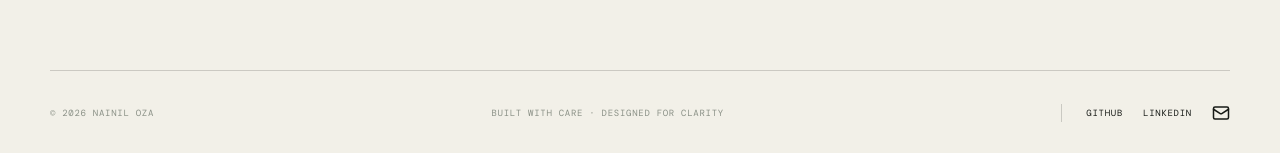
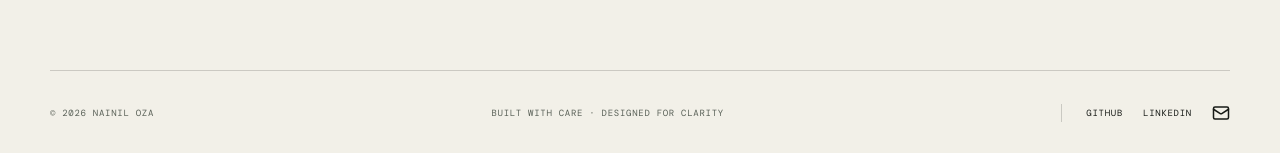
Before and after one commit to Nainil1412/nainil-portfolio, a React (Vite) app: page / in a window 1280 px wide. Shown: the part 6908-7061 px from the top of the page. Built offline with nearby package versions, Linux system fonts and the light colour scheme; a web font is replaced by a local one.

Commit message:
Correct footer contrast token

```diff
--- a/src/styles.css
+++ b/src/styles.css
@@ -64,7 +64,7 @@ h1 em { color: #6b7167; }
 .section-intro, .project-summary, .project-detail p, .github-project p, .about-copy > p, .about-aside p:not(.aside-label), .workflow-step p, .case-copy > p:not(.case-role):not(.case-label) { color: #596057; }
 .project-lime .project-index, .project-lime .project-type { color: #5b7214; }.project-blue .project-index, .project-blue .project-type { color: #4f668e; }.project-orange .project-index, .project-orange .project-type { color: #9b4c2c; }
 .contact { padding-bottom: 150px; }.contact-line { height: 1px; background: var(--line); margin-bottom: 70px; }.contact .section-kicker { margin-bottom: 30px; }.contact h2 { margin-bottom: 36px; }.contact h2 em { color: #777e73; }.contact-link { display: inline-flex; align-items: center; gap: 17px; font-size: clamp(18px, 2.4vw, 30px); font-weight: 700; letter-spacing: -.04em; border-bottom: 2px solid var(--ink); padding-bottom: 10px; transition: color .2s ease, border-color .2s ease; }.contact-link:hover { color: #758927; border-color: #758927; }
-.footer { border-top: 1px solid var(--line); min-height: 86px; display: flex; align-items: center; justify-content: space-between; gap: 32px; color: #8a9086; font-family: var(--mono); font-size: 9px; text-transform: uppercase; letter-spacing: .08em; }.socials { display: flex; align-items: center; gap: 20px; padding-left: 24px; border-left: 1px solid var(--line); }.socials a { display: inline-flex; align-items: center; gap: 6px; color: var(--ink); transition: color .2s ease, transform .2s ease; }.socials a:hover { color: #71872a; transform: translateY(-2px); }
+.footer { border-top: 1px solid var(--line); min-height: 86px; display: flex; align-items: center; justify-content: space-between; gap: 32px; color: #596057; font-family: var(--mono); font-size: 9px; text-transform: uppercase; letter-spacing: .08em; }.socials { display: flex; align-items: center; gap: 20px; padding-left: 24px; border-left: 1px solid var(--line); }.socials a { display: inline-flex; align-items: center; gap: 6px; color: var(--ink); transition: color .2s ease, transform .2s ease; }.socials a:hover { color: #71872a; transform: translateY(-2px); }
 .dark-theme { --ink: #f2f0e8; --paper: #141713; --line: rgba(242,240,232,.2); --muted: #aeb4a9; min-height: 100vh; background: var(--paper); color: var(--ink); }.dark-theme .nav-links, .dark-theme .eyebrow, .dark-theme .hero-lede, .dark-theme .section-intro, .dark-theme .project-summary, .dark-theme .project-detail p, .dark-theme .github-project p, .dark-theme .about-copy > p, .dark-theme .about-aside p:not(.aside-label), .dark-theme .skill-row p { color: #adb4a8; }.dark-theme .project-type, .dark-theme .section-kicker, .dark-theme .strip-label, .dark-theme .aside-label, .dark-theme .github-number, .dark-theme .skill-row > span, .dark-theme .career-line span { color: #8f988b; }.dark-theme .hero-visual { background: #0c0e0b; }.dark-theme .button-primary { background: var(--lime); color: #171a16; }.dark-theme .button-quiet { color: #c6ccc0; }.dark-theme .wordmark-mark { background: var(--lime); color: #171a16; }.dark-theme .tag-row span { color: #aeb7a9; }.dark-theme .footer { color: #8f988b; }
 .dark-theme .system-core { color: #171a16; }.dark-theme h1 em, .dark-theme h2 span, .dark-theme .contact h2 em, .dark-theme .workflow-heading h2 span { color: #a8b2a4; }.dark-theme .workflow-step p { color: #adb4a8; }.dark-theme .workflow-step > span { color: #8f988b; }
 .reveal { animation: rise .8s both; }.delay-1 { animation-delay: .14s; }@keyframes rise { from { opacity: 0; transform: translateY(18px); } to { opacity: 1; transform: translateY(0); } }
```
